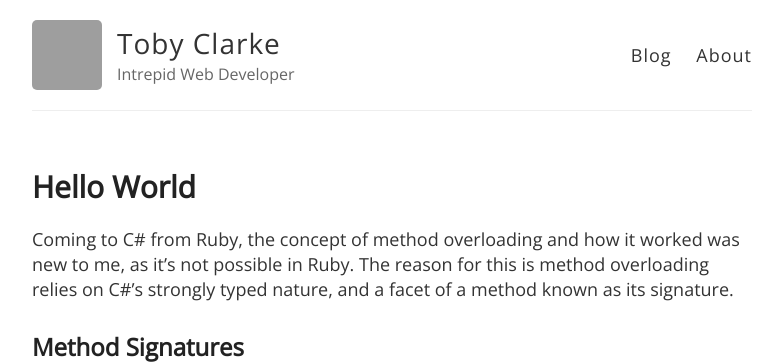
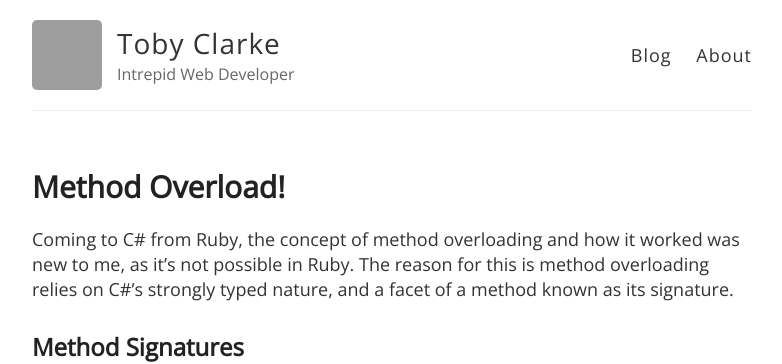
Before and after one commit to Teeohbee/Teeohbee.github.io, a Jekyll site: the page built from _posts/2016-02-02-Method-Overload.md, in a window 1280 px wide, cut to the strip 0-364 px from the top of the page. Shown: the whole strip, without its empty margins (248-1030 px from the left). Built offline with Jekyll 4.4.1, drawn with Linux system fonts in a browser that asks for light colours; Markdown is read by kramdown in place of the engine named in the settings; comment, search, counter and statistics services are not loaded; grey boxes are pictures that could not be loaded.

Commit message:
Update 2016-02-02-Method-Overload.md

```diff
--- a/_posts/2016-02-02-Method-Overload.md
+++ b/_posts/2016-02-02-Method-Overload.md
@@ -1,6 +1,6 @@
 ---
 layout: post
-title: Hello World
+title: Method Overload!
 ---
 
 Coming to C# from Ruby, the concept of method overloading and how it worked was new to me, as it's not possible in Ruby. The reason for this is method overloading relies on C#'s strongly typed nature, and a facet of a method known as its signature.
```
